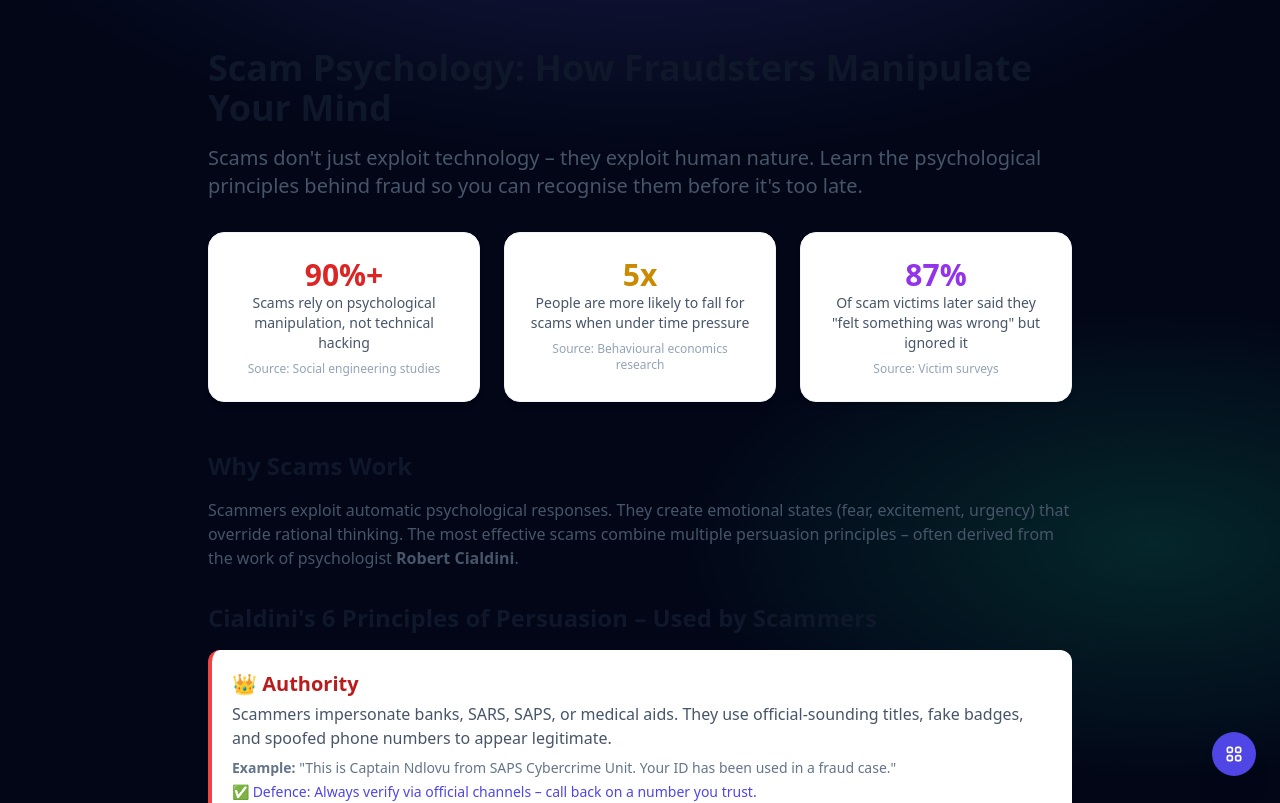
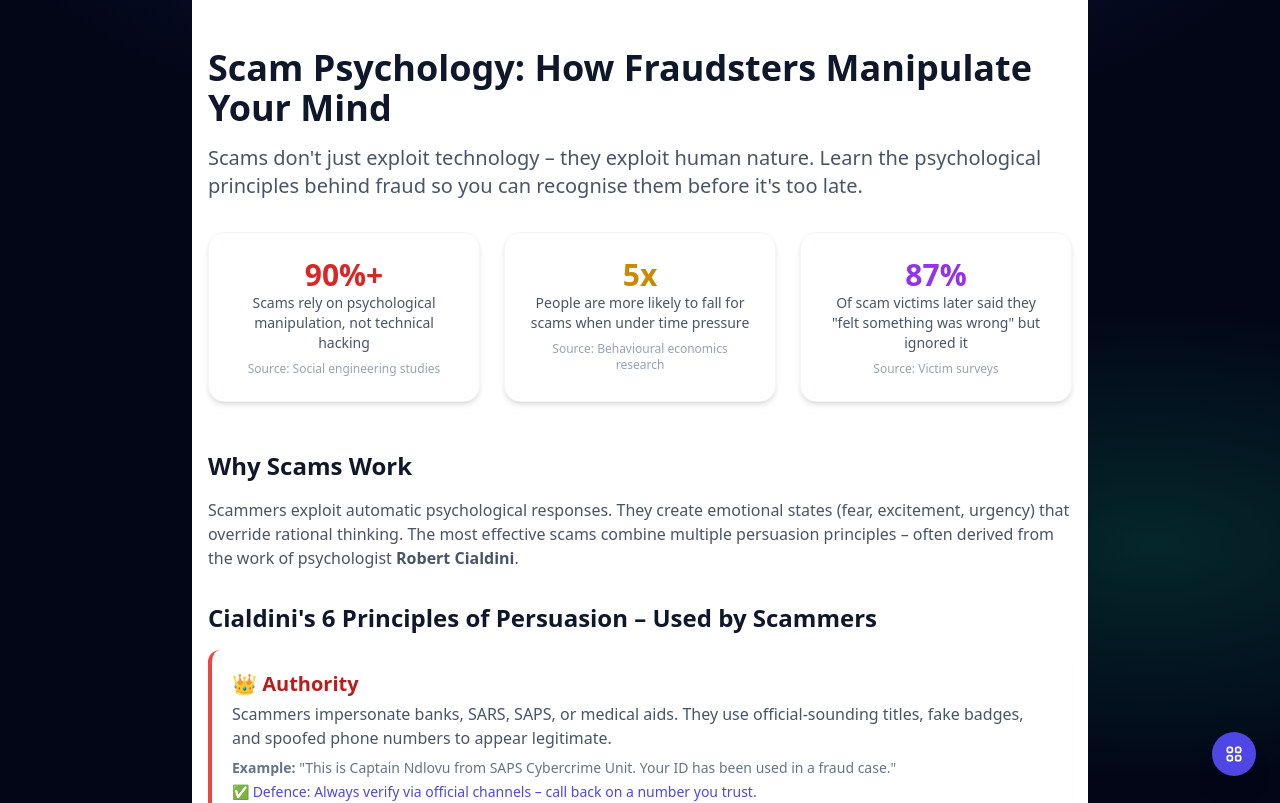
Before and after one commit to Masondo86/scam-verification-engine, a Next.js app: page /scam-psychology in a window 1280 px wide. Shown: the top 803 px of the page. Built offline with nearby package versions, Linux system fonts and the light colour scheme.

Commit message:
Refactor Metadata import and style main element
Updated import statement for Metadata and added a background color to the main element.

```diff
--- a/app/scam-psychology/page.tsx
+++ b/app/scam-psychology/page.tsx
@@ -1,6 +1,6 @@
 // app/scam-psychology/page.tsx
 import Link from 'next/link';
-import { Metadata } from 'next';
+import type { Metadata } from 'next';
 
 export const metadata: Metadata = {
   title: 'Scam Psychology: How Fraudsters Manipulate Your Mind',
@@ -16,7 +16,7 @@
 
 export default function ScamPsychologyPage() {
   return (
-    <main className="max-w-4xl mx-auto px-4 py-12">
+    <main className="max-w-4xl mx-auto px-4 py-12 bg-white">
       <h1 className="text-4xl font-bold mb-4 text-slate-900">Scam Psychology: How Fraudsters Manipulate Your Mind</h1>
       <p className="text-xl text-slate-600 mb-8">
         Scams don't just exploit technology – they exploit human nature. Learn the psychological principles behind fraud so you can recognise them before it's too late.
```
